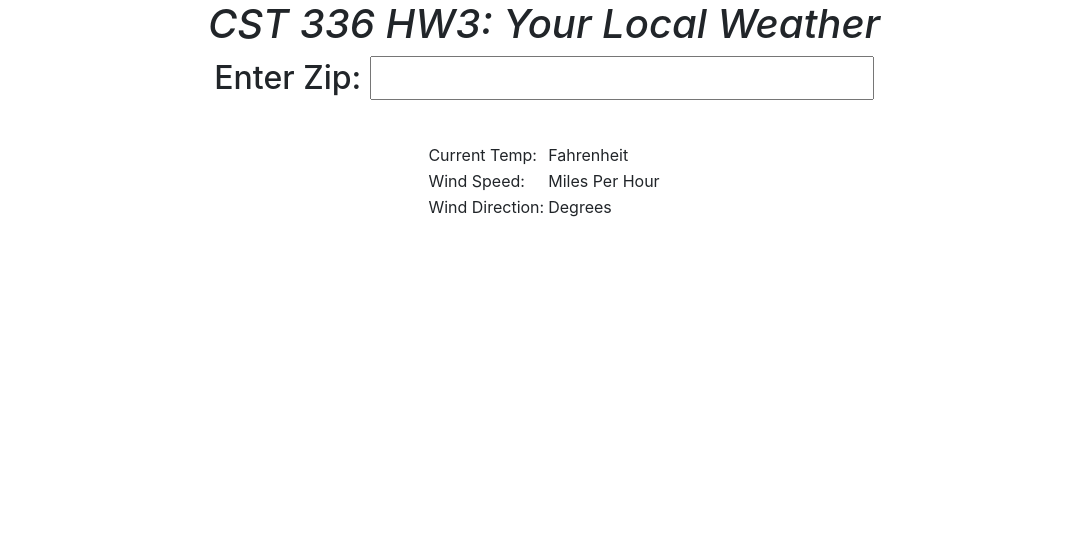
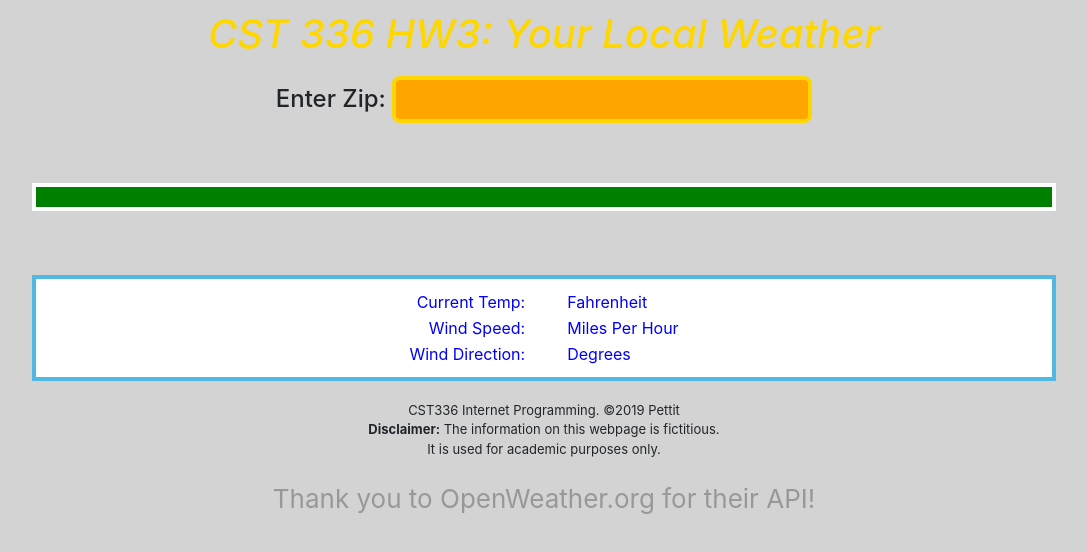
Before and after one commit to jasonpettit/cst336-hw3, a plain HTML site: page index.html in a window 1280 px wide. Shown: the whole page, without its empty margins (96-1183 px from the left). Drawn offline with nearby package versions, Linux system fonts and the light colour scheme; files that its build step writes are made by us from their sources.

Commit message:
framework

```diff
--- a/css/styles.css
+++ b/css/styles.css
@@ -1,3 +1,86 @@
+body {
+    background-color: lightgrey;
+}
+
 h1 {
     font-style: italic;
+    color: gold;
+    padding: 10px;
 }
+
+h2 {
+    font-size: 1.5em;
+}
+
+h3 {
+    padding: 10px;
+}
+
+#city {
+    font-size: 3em;
+    font-style: oblique;
+    color: white;
+}
+
+#td1 {
+    color: blue;
+    text-align: right;
+}
+
+#td2 {
+    color: red;
+    text-align: center;
+    font-weight: bolder;
+    padding-left: 20px;
+    padding-right: 20px;
+}
+
+#td3 {
+    color: blue;
+    text-align: left;
+}
+
+footer {
+    padding-top: 20px;
+    text-align: center;
+    font-size: small;
+}
+
+input[type=text] {
+    border: 4px solid gold;
+    border-radius: 8px;
+    background-color: orange;
+    padding-top: 5px;
+    padding-bottom: 5px;
+    padding-left: 20px;
+    padding-right: 20px;
+}
+
+.card1 {
+  background-color: green !important;
+  border: 4px solid white;
+  padding: 10px;
+  margin: 0 10% 0 10%;
+}
+
+.card2 {
+  background-color: white !important;
+  border: 4px solid rgb(79, 185, 227);
+  padding: 10px;
+  margin: 5% 10% 0 10%;
+}
+
+#zip {
+    color: white;
+}
+
+#frivilous {
+    animation: blinker 3s linear infinite;
+    font-size:2em;
+}
+
+@keyframes blinker {
+  50% {
+    opacity: 0;
+  }
+}
--- a/index.html
+++ b/index.html
@@ -7,7 +7,7 @@
 
         <link href="https://fonts.googleapis.com/css?family=Poppins&display=swap" rel="stylesheet">
         <link href="https://stackpath.bootstrapcdn.com/bootstrap/4.3.1/css/bootstrap.min.css" rel="stylesheet" integrity="sha384-ggOyR0iXCbMQv3Xipma34MD+dH/1fQ784/j6cY/iJTQUOhcWr7x9JvoRxT2MZw1T" crossorigin="anonymous">
-        <link rel="stylesheet" href="styles.css"/>
+        <link href="css/styles.css" rel="stylesheet" type="text/css"/>
 
         <script src="https://ajax.googleapis.com/ajax/libs/jquery/3.4.1/jquery.min.js"></script>
     </head>
@@ -16,16 +16,32 @@
         <header><center>
             <h1>CST 336 HW3: Your Local Weather</h1>
             <form action="#" id="form">
-            <h2>Enter Zip: <input id="zip"></h2></form><br>
-            <h3></h3><span id="zipCodeError"></h3></span>
+            <h2>Enter Zip: <input id="zip" type="text"></h2></form><br>
+            <h3><span id="zipCodeError"></h3></span>
         </header></center>
 
+        <div class="card1">
+        <table>
+        <tr><center><span id="city"></span></center></tr>
+        </table>
+        </div>
+
+        <div class="card2">
         <center><table>
-        <tr id="title"><td><span id="city"></span></td></tr>
-        <tr><td>Current Temp:</td><td><span id="currentTemp"></span></td><td>Fahrenheit</td></tr>
-        <tr><td>Wind Speed:</td><td><span id="windSpeed"></span><td>Miles Per Hour</td></td></tr>
-        <tr><td>Wind Direction:</td><td><span id="windDirection"></span></td><td>Degrees</td></tr>
+        <tr><td id="td1">Current Temp:</td><td id="td2"><span id="currentTemp"></span></td><td id="td3">Fahrenheit</td></tr>
+        <tr><td id="td1">Wind Speed:</td><td id="td2"><span id="windSpeed"></span><td id="td3">Miles Per Hour</td></td></tr>
+        <tr><td id="td1">Wind Direction:</td><td id="td2"><span id="windDirection"></span></td><td id="td3">Degrees</td></tr>
         </table></center>
+        </div>
+
+    <footer>
+            CST336 Internet Programming. &copy;2019 Pettit<br/>
+            <strong>Disclaimer:</strong> The information on this webpage is fictitious.<br/>
+            It is used for academic purposes only.<br/><br/>
+            <span id="frivilous">Thank you to OpenWeather.org for their API!</span>
+    </footer>
+
+
 
     <script>
         //Check for a valid zip code and give feedback
@@ -39,7 +55,7 @@
 
                     if(result == false){
                         $("#zipCodeError").html("Invalid Zip Code, Please Enter A Valid Zip Code");
-                        $("#zipCodeError").css("color","red");
+                        $("#zipCodeError").css("color","orange");
                         $("#form")[0].reset();
                     }
                     else{
@@ -67,5 +83,3 @@
     </script>
     </body>
 </html>
-
-<!-- API KEY: 9fba04539a292530875402ca73837409 -->
```
Also changed, not shown: img/beach.jpg (added).
